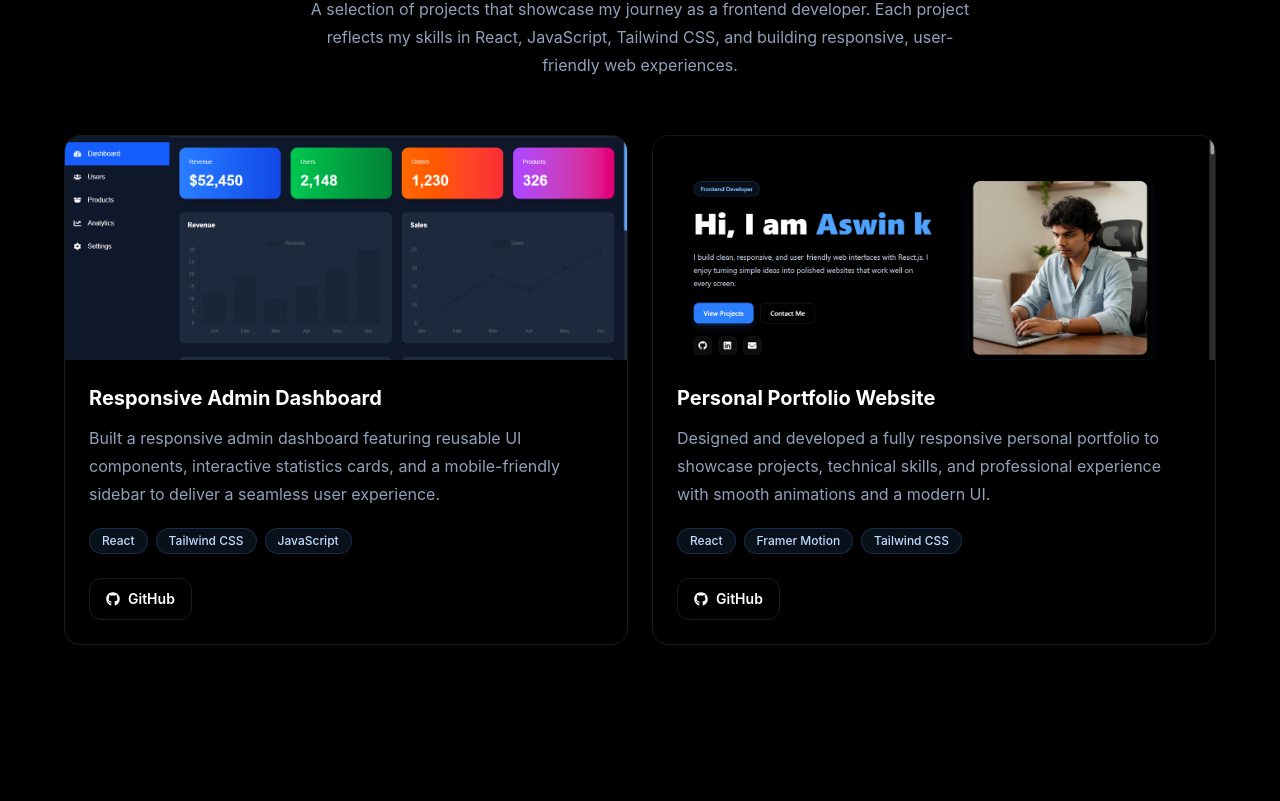
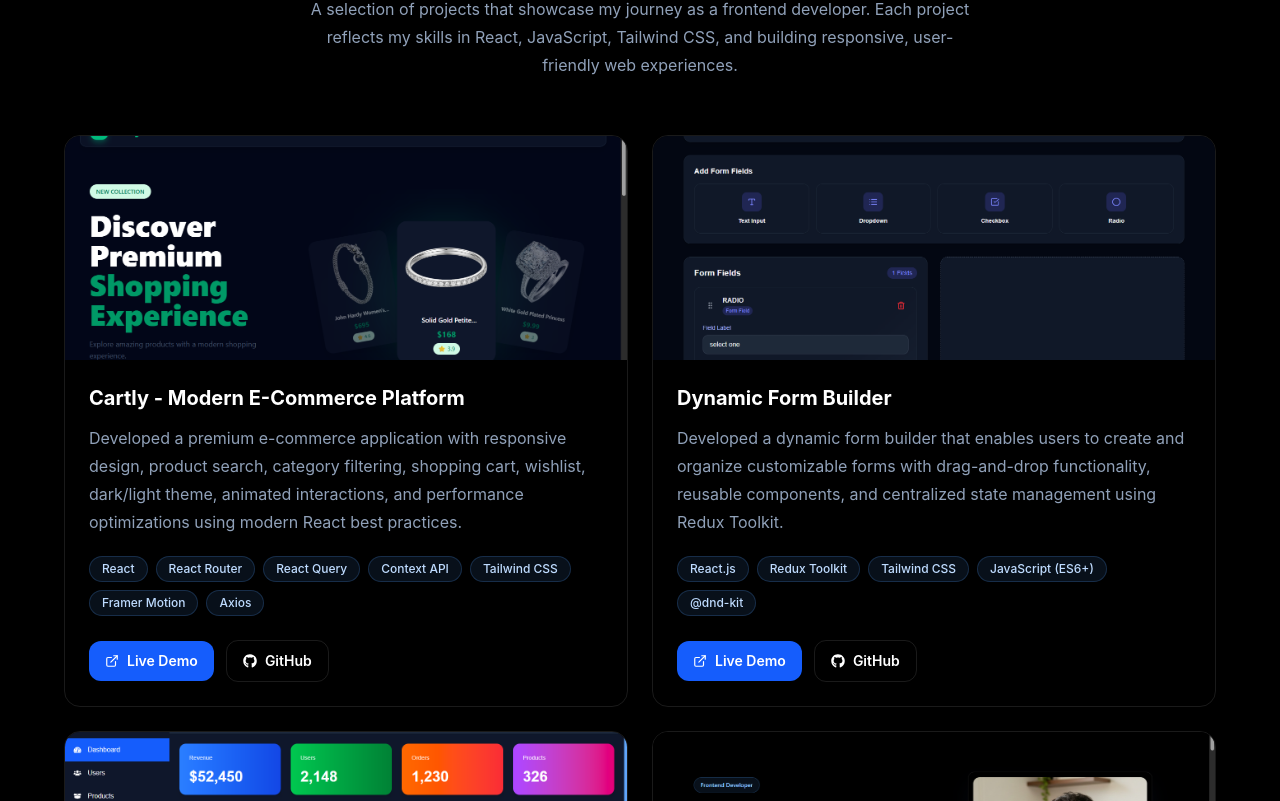
Before and after one commit to aswink-dev/React-portfolio, a React (Vite) app: page / in a window 1280 px wide. Shown: the part 2279-3080 px from the top of the page. Built offline with nearby package versions, Linux system fonts and the light colour scheme.

Commit message:
improve portfolio content and add project enhancements

```diff
--- a/src/components/Projects.jsx
+++ b/src/components/Projects.jsx
@@ -1,7 +1,8 @@
-import { motion } from 'framer-motion'
-import { FaGithub } from 'react-icons/fa'
-import { projects } from '../data/portfolioData'
-import SectionHeader from './SectionHeader'
+import { motion } from "framer-motion";
+import { FaGithub } from "react-icons/fa";
+import { FiExternalLink } from "react-icons/fi";
+import { projects } from "../data/portfolioData";
+import SectionHeader from "./SectionHeader";
 
 const Projects = () => {
   return (
@@ -31,7 +32,9 @@ const Projects = () => {
                 loading="lazy"
               />
               <div className="p-6">
-                <h3 className="text-xl font-bold text-white">{project.title}</h3>
+                <h3 className="text-xl font-bold text-white">
+                  {project.title}
+                </h3>
                 <p className="mt-3 leading-7 text-slate-400">
                   {project.description}
                 </p>
@@ -45,24 +48,38 @@ const Projects = () => {
                     </span>
                   ))}
                 </div>
+                <div className="mt-6 flex items-center gap-3">
+                  <motion.a
+                    href={project.demo}
+                    target="_blank"
+                    rel="noreferrer"
+                    className="inline-flex items-center gap-2 rounded-xl bg-blue-600 px-4 py-2.5 text-sm font-semibold text-white transition hover:bg-blue-500"
+                    whileHover={{ y: -2 }}
+                    whileTap={{ scale: 0.98 }}
+                  >
+                    <FiExternalLink />
+                    Live Demo
+                  </motion.a>
+
                   <motion.a
                     href={project.github}
                     target="_blank"
                     rel="noreferrer"
-                  className="mt-6 inline-flex items-center gap-2 rounded-xl border border-white/10 px-4 py-2.5 text-sm font-semibold text-white transition hover:border-blue-400 hover:text-blue-300"
+                    className="inline-flex items-center gap-2 rounded-xl border border-white/10 px-4 py-2.5 text-sm font-semibold text-white transition hover:border-blue-400 hover:text-blue-300"
                     whileHover={{ y: -2 }}
                     whileTap={{ scale: 0.98 }}
                   >
-                  <FaGithub aria-hidden="true" />
+                    <FaGithub />
                     GitHub
                   </motion.a>
+                </div>
               </div>
             </motion.article>
           ))}
         </div>
       </div>
     </section>
-  )
-}
+  );
+};
 
-export default Projects
+export default Projects;
--- a/src/data/portfolioData.js
+++ b/src/data/portfolioData.js
@@ -7,7 +7,7 @@ import {
   FaLinkedin,
   FaNodeJs,
   FaReact,
-} from 'react-icons/fa'
+} from "react-icons/fa";
 import {
   SiExpress,
   SiJavascript,
@@ -15,71 +15,126 @@ import {
   SiNextdotjs,
   SiRedux,
   SiTailwindcss,
-} from 'react-icons/si'
-import { MdDevices } from 'react-icons/md'
+} from "react-icons/si";
+import { MdDevices } from "react-icons/md";
 
 // Images
-import adminDashboardImg from '../assets/adminDashboardImg.png'
-import portfolioImg from '../assets/portfolio-preview.png'
-
+import adminDashboardImg from "../assets/adminDashboardImg.png";
+import portfolioImg from "../assets/portfolio-preview.png";
+import cartlyImg from "../assets/Cartly-image.png";
+import formBuilderImg from "../assets/Dynamic-form-builder.png";
 
 export const profile = {
-  name: 'Aswin k',
-  role: 'Frontend Developer',
-  email: 'aswinctm@gmail.com',
-  github: 'https://github.com/aswink-dev',
-  linkedin: 'https://www.linkedin.com/in/aswink-dev',
-}
+  name: "Aswin k",
+  role: "Frontend Developer",
+  email: "aswinctm@gmail.com",
+  github: "https://github.com/aswink-dev",
+  linkedin: "https://www.linkedin.com/in/aswink-dev",
+};
 
 export const navLinks = [
-  { label: 'About', href: '#about' },
-  { label: 'Skills', href: '#skills' },
-  { label: 'Projects', href: '#projects' },
-  { label: 'Learning', href: '#learning' },
-  { label: 'Contact', href: '#contact' },
-]
+  { label: "About", href: "#about" },
+  { label: "Skills", href: "#skills" },
+  { label: "Projects", href: "#projects" },
+  { label: "Learning", href: "#learning" },
+  { label: "Contact", href: "#contact" },
+];
 
 export const socialLinks = [
-  { label: 'GitHub', href: profile.github, icon: FaGithub },
-  { label: 'LinkedIn', href: profile.linkedin, icon: FaLinkedin },
-  { label: 'Email', href: `mailto:${profile.email}`, icon: FaEnvelope },
-]
+  { label: "GitHub", href: profile.github, icon: FaGithub },
+  { label: "LinkedIn", href: profile.linkedin, icon: FaLinkedin },
+  { label: "Email", href: `mailto:${profile.email}`, icon: FaEnvelope },
+];
 
 export const skills = [
-  { name: 'HTML5', icon: FaHtml5 },
-  { name: 'CSS3', icon: FaCss3Alt },
-  { name: 'JavaScript (ES6+)', icon: SiJavascript },
-  { name: 'React.js', icon: FaReact },
-  { name: 'Tailwind CSS', icon: SiTailwindcss },
-  { name: 'Git', icon: FaGitAlt },
-  { name: 'GitHub', icon: FaGithub },
-  { name: 'Responsive Web Design', icon: MdDevices },
-]
+  { name: "HTML5", icon: FaHtml5 },
+  { name: "CSS3", icon: FaCss3Alt },
+  { name: "JavaScript (ES6+)", icon: SiJavascript },
+  { name: "React.js", icon: FaReact },
+  { name: "Tailwind CSS", icon: SiTailwindcss },
+  { name: "Git", icon: FaGitAlt },
+  { name: "GitHub", icon: FaGithub },
+  { name: "Responsive Web Design", icon: MdDevices },
+];
 
 export const projects = [
   {
-    title: 'Responsive Admin Dashboard',
+    title: "Cartly - Modern E-Commerce Platform",
+    image: cartlyImg,
+    description:
+      "Developed a premium e-commerce application with responsive design, product search, category filtering, shopping cart, wishlist, dark/light theme, animated interactions, and performance optimizations using modern React best practices.",
+    technologies: [
+      "React",
+      "React Router",
+      "React Query",
+      "Context API",
+      "Tailwind CSS",
+      "Framer Motion",
+      "Axios",
+    ],
+    github: "https://github.com/aswink-dev/CARTLY.git",
+    demo: "https://cartly-xi.vercel.app",
+  },
+  {
+    title: "Dynamic Form Builder",
+    image: formBuilderImg,
+    description:
+      "Developed a dynamic form builder that enables users to create and organize customizable forms with drag-and-drop functionality, reusable components, and centralized state management using Redux Toolkit.",
+    technologies: [
+      "React.js",
+      "Redux Toolkit",
+      "Tailwind CSS",
+      "JavaScript (ES6+)",
+      "@dnd-kit",
+    ],
+    github: "https://github.com/aswink-dev/Dynamic-Form-Builder.git",
+    demo: "https://dynamic-form-builder-beta-two.vercel.app",
+  },
+  {
+    title: "Responsive Admin Dashboard",
     image: adminDashboardImg,
     description:
-      'Built a responsive admin dashboard featuring reusable UI components, interactive statistics cards, and a mobile-friendly sidebar to deliver a seamless user experience.',
-    technologies: ['React', 'Tailwind CSS', 'JavaScript'],
-    github: 'https://github.com/aswink-dev/React-Responsive-Admin-Dashboard.git',
+      "Built a responsive admin dashboard featuring reusable UI components, interactive statistics cards, and a mobile-friendly sidebar to deliver a seamless user experience.",
+    technologies: ["React", "Tailwind CSS", "JavaScript"],
+    github:
+      "https://github.com/aswink-dev/React-Responsive-Admin-Dashboard.git",
+    demo: "https://admindashboard-react07.netlify.app",
   },
   {
-    title: 'Personal Portfolio Website',
+    title: "Personal Portfolio Website",
     image: portfolioImg,
     description:
-      'Designed and developed a fully responsive personal portfolio to showcase projects, technical skills, and professional experience with smooth animations and a modern UI.',
-    technologies: ['React', 'Framer Motion', 'Tailwind CSS'],
-    github: 'https://github.com/aswink-dev/React-portfolio.git',
+      "Designed and developed a fully responsive personal portfolio to showcase projects, technical skills, and professional experience with smooth animations and a modern UI.",
+    technologies: ["React", "Framer Motion", "Tailwind CSS"],
+    github: "https://github.com/aswink-dev/React-portfolio.git",
+    demo: "https://aswink-dev-portfolio.vercel.app",
   },
-]
+];
 
 export const learningItems = [
-  { name: 'Redux', icon: SiRedux , subtitle:'Scalable state management for React.'},
-  { name: 'Node.js', icon: FaNodeJs , subtitle:'JavaScript runtime for backend development.' },
-  { name: 'Express.js', icon: SiExpress , subtitle:'Building RESTful APIs with Node.js.' },
-  { name: 'MongoDB', icon: SiMongodb , subtitle:'NoSQL database for modern applications.' },
-  { name: 'Next.js', icon: SiNextdotjs , subtitle:'Full-stack React framework.' },
-
-]
+  {
+    name: "Redux",
+    icon: SiRedux,
+    subtitle: "Scalable state management for React.",
+  },
+  {
+    name: "Node.js",
+    icon: FaNodeJs,
+    subtitle: "JavaScript runtime for backend development.",
+  },
+  {
+    name: "Express.js",
+    icon: SiExpress,
+    subtitle: "Building RESTful APIs with Node.js.",
+  },
+  {
+    name: "MongoDB",
+    icon: SiMongodb,
+    subtitle: "NoSQL database for modern applications.",
+  },
+  {
+    name: "Next.js",
+    icon: SiNextdotjs,
+    subtitle: "Full-stack React framework.",
+  },
+];
```
Also changed, not shown: src/assets/Cartly-image.png (added), src/assets/Dynamic-form-builder.png (added). Lines whose indentation alone changed are shown as unchanged.
